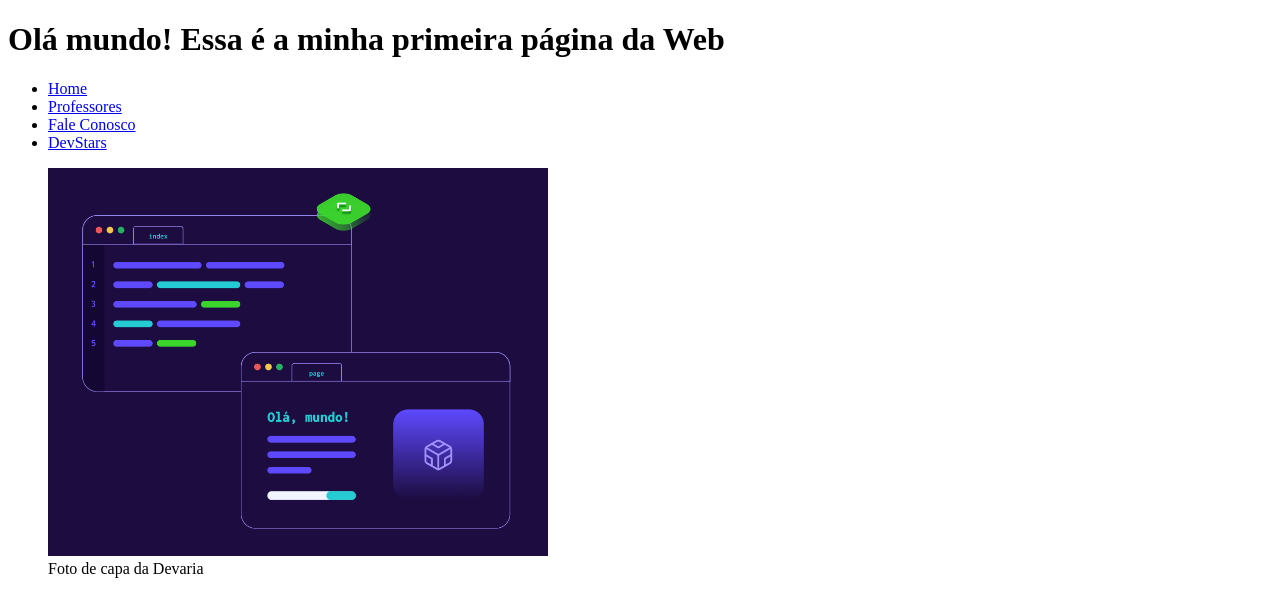
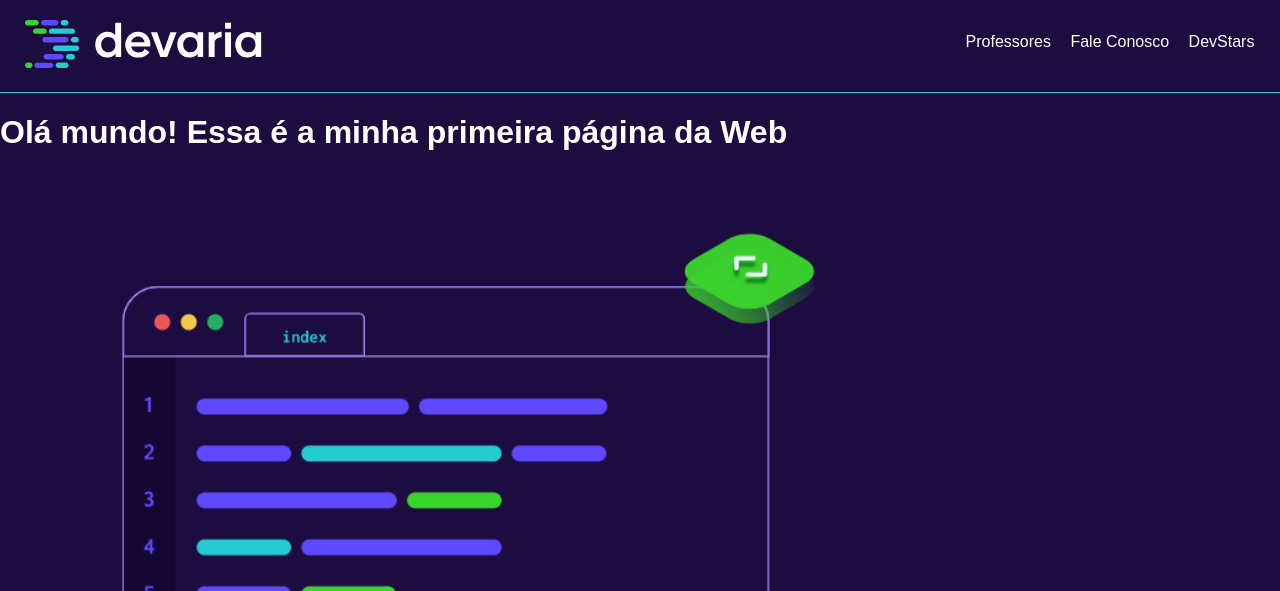
Before and after one commit to Eliomar-Resplandis/projeto-HTML-1-2022, a plain HTML site: page index.html in a window 1280 px wide. Shown: the top 591 px of the page. Drawn offline with Linux system fonts and the light colour scheme.

Commit message:
Background e header - css

```diff
--- a/index.html
+++ b/index.html
@@ -6,24 +6,30 @@
         <meta name="keywords" content="devaria, pragramação, desenvolvimento" />
         <meta name="author" content="Eliomar Resplandis" />
         <meta http-equiv="Refresh" content="300" />
+        <meta name="viewport" content="width=device-width, initial-scale=1.0" />
+        <link rel="stylesheet" href="public/css/header.css" />
+        <link rel="stylesheet" href="public/css/devaria.css" />
+        <link rel="stylesheet" href="public/css/index.css" />
         <title>Olá mundo</title>
     </head>
     <body>
         <header>
-            <h1>Olá mundo! Essa é a minha primeira página da Web</h1>
-            <nav>
+            <a href="index.html" class="link-logo">
+                <img src="public/fotos/logo-devaria.svg" alt="Logo Devaria" />
+            </a>
+            <nav class="menu">
                 <ul>
-                    <li><a href="index.html">Home</a></li>
-                    <li><a href="Professores.html">Professores</li>
+                    <li><a href="Professores.html">Professores</a></li>
                     <li><a href="Fale_Conosco.html">Fale Conosco</a></li>
                     <li><a href="DevStars.html">DevStars</a></li>
                 </ul>
             </nav>
         </header>
         <main>
-            <section>
+            <h1 class="title">Olá mundo! Essa é a minha primeira página da Web</h1>
+            <section class="cover-container">
                 <figure>
-                    <img src="Fotos/fotohome.png" width="500" alt="Devaria - Olá Mundo!"/>
+                    <img src="public/fotos/fotohome.png" alt="Devaria - Olá Mundo!"/>
                     <figcaption>Foto de capa da Devaria</figcaption>
                 </figure>
             </section>
--- a/public/css/devaria.css
+++ b/public/css/devaria.css
@@ -0,0 +1,8 @@
+/*Estilos padrão do Site */
+
+body{
+    background-color: #1c0c3f;
+    font-family: sans-serif;
+    color: #fff;
+    margin: 0;
+}
--- a/public/css/header.css
+++ b/public/css/header.css
@@ -0,0 +1,42 @@
+/* Estilos header */
+
+header .link-logo {
+    display: block;
+    padding: 20px 25px;
+    border-bottom: 1px solid #25cbd3;
+}
+
+nav ul {
+    padding: 0;
+    text-align: center;
+}
+
+nav ul li{
+    display: inline-block;
+}
+
+nav ul li:not(:last-child) {
+    margin-right: 15px;
+}
+
+.menu ul li a {
+    color: #fff;
+    text-decoration: none;
+}
+
+.menu ul li a:hover {
+    color: #3bd42d;
+    text-decoration: underline;
+}
+
+@media screen and (min-width: 922px) {
+    header {
+        position: relative
+    }
+
+    header .menu {
+        position: absolute;
+        right: 2%;
+        top: 18%;
+    }
+}
--- a/public/css/index.css
+++ b/public/css/index.css
@@ -0,0 +1,5 @@
+/*Estilos da página index */
+
+.cover-container figure img {
+    width: 100%;
+}
```
Also changed, not shown: DevStars.html (+11 -6 lines), Fale_Conosco.html (+11 -6 lines), Professores.html (+9 -4 lines), public/fotos/logo-devaria.svg (added).
